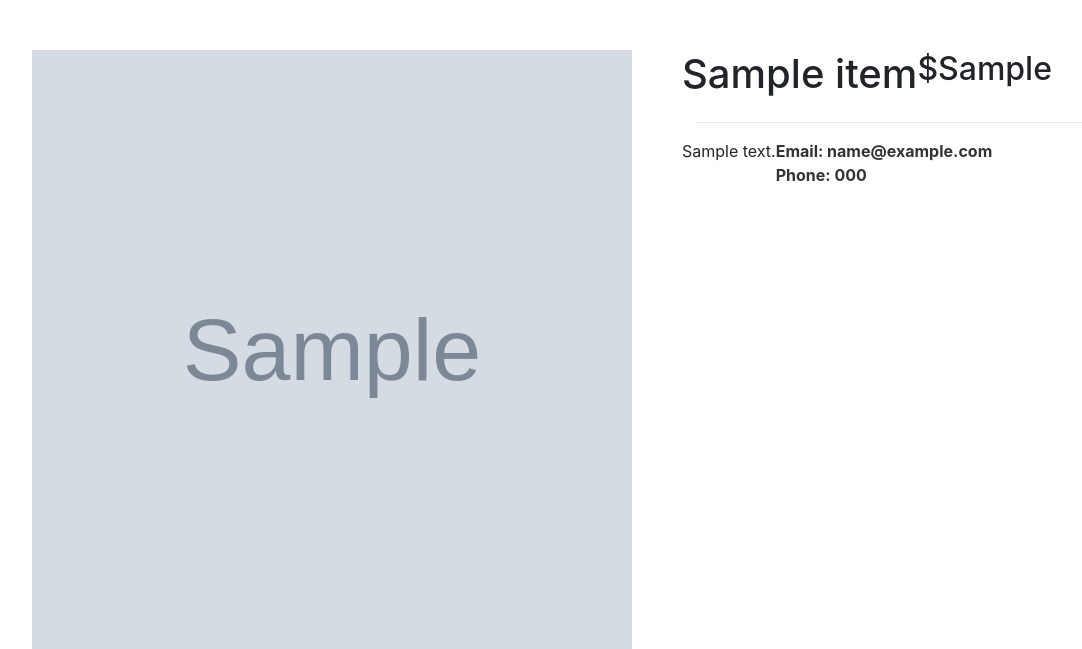
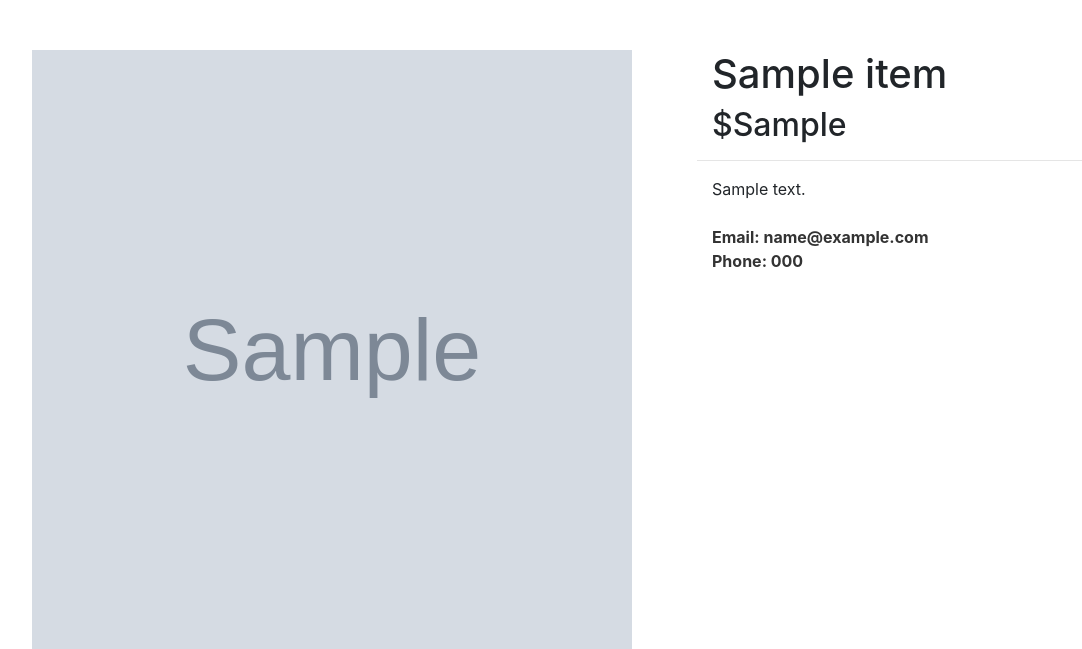
Before and after one commit to ahh1539/tiger_place, a Flask app: page /expanded-card/1 in a window 1280 px wide. Shown: the part 53-702 px from the top of the page, without its empty margins (53-1135 px from the left). Run offline with Flask 2, Linux system fonts and the light colour scheme; the visitor is signed in with stand-in values (Sample User, id 1); tables that the repository leaves empty hold one stand-in row (values such as "Sample post"); grey boxes marked "Sample" are stand-in pictures; some libraries are stand-ins or nearby versions.

Commit message:
fixing issue with grid

```diff
--- a/mysite/templates/card-expanded.html
+++ b/mysite/templates/card-expanded.html
@@ -47,15 +47,13 @@
                 <img class="img-fluid" style="height: 600px; width: 600px;" src="{{url_for('static', filename = 'images/no_image.png')}}" alt="pr-sample23"/>
             {% endif %}        </div>
         <div class="col-5">
-            <div class="row">
+            <div class="col">
                 <h1>{{item.name}}</h1>
-                <br>
                 <h2>${{item.price}}</h2>
             </div>
             <hr>
-            <div class="row">
+            <div class="col">
                 <p>{{item.description}}</p>
-                <br>
                 <strong style="color: #333">
                     Email: {{user.email}}
                     <br>
```
